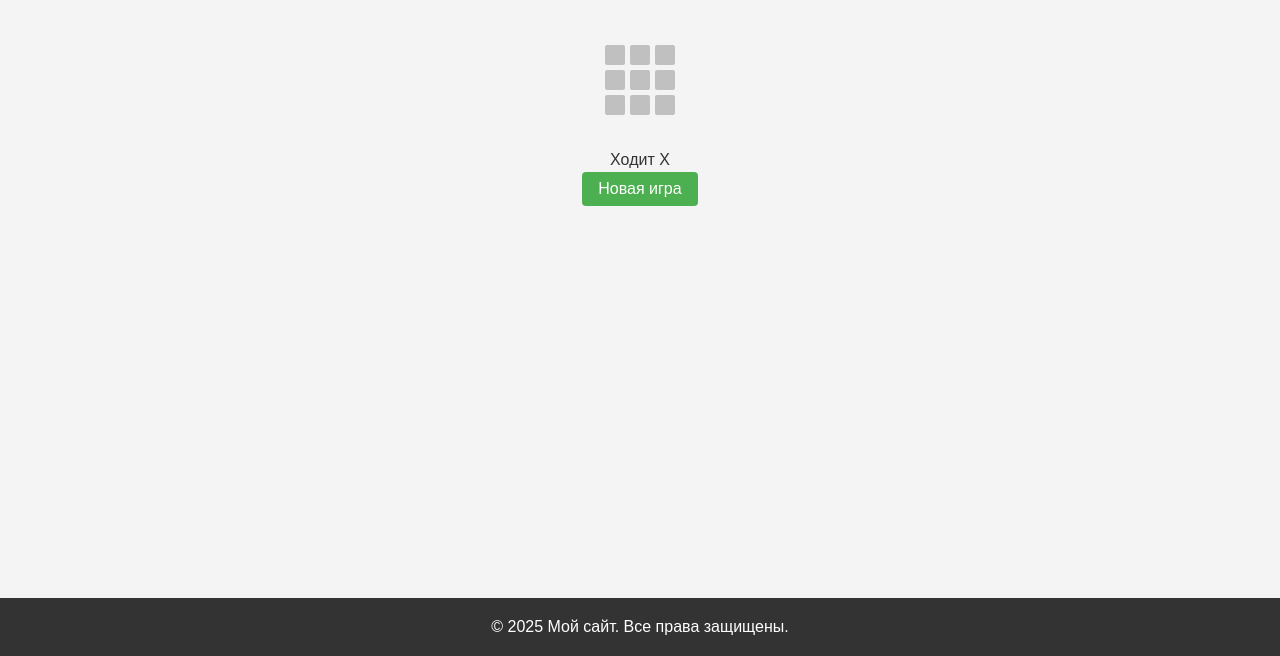
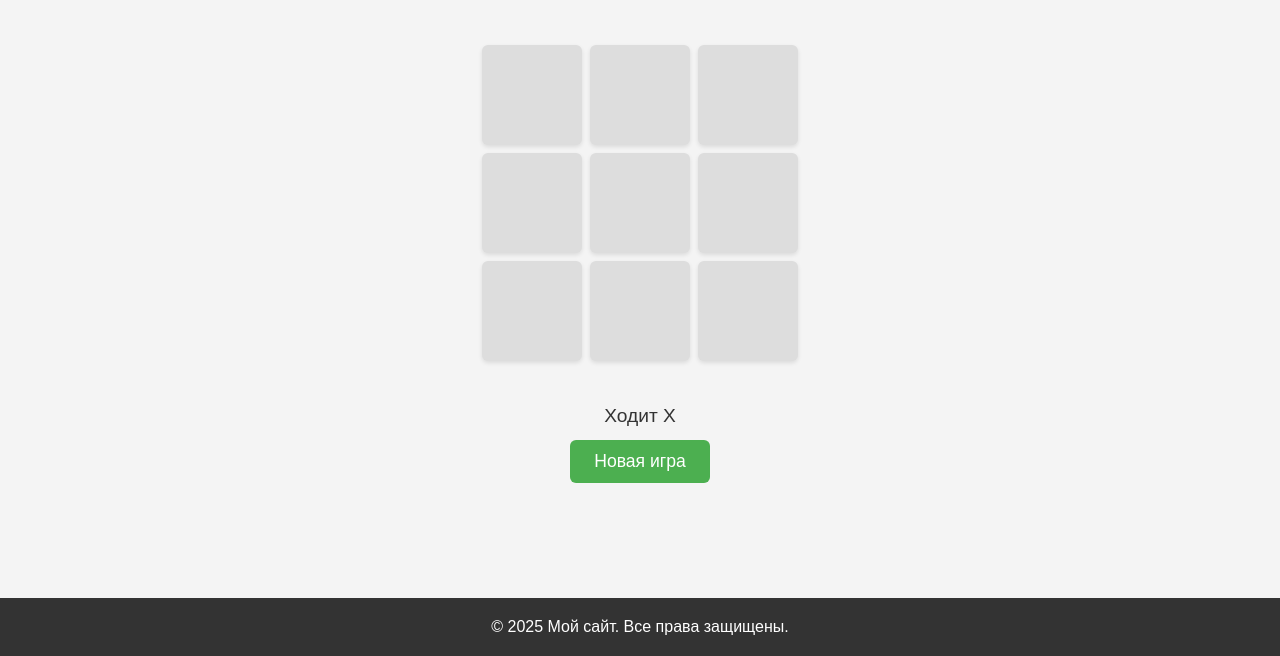
Before and after one commit to nyvexx/web-site, a plain HTML site: page tictactoe.html in a window 1280 px wide. Shown: the part 144-800 px from the top of the page. Drawn offline with Linux system fonts and the light colour scheme.

Commit message:
tictactoe.html

```diff
--- a/tictactoe.html
+++ b/tictactoe.html
@@ -5,7 +5,7 @@
   <meta name="viewport" content="width=device-width, initial-scale=1.0"/>
   <title>Крестики-нолики</title>
   <link rel="stylesheet" href="css/main.css" />
-  <link rel="stylesheet" href="css/games.css" />
+  <link rel="stylesheet" href="css/tictactoe.css" /> <!-- Новый CSS -->
 </head>
 <body>
   <header class="header">
@@ -18,6 +18,7 @@
 
   <main class="main">
     <h1>Крестики-нолики</h1>
+
     <div class="game-container">
       <div id="board"></div>
       <div class="controls">
```
